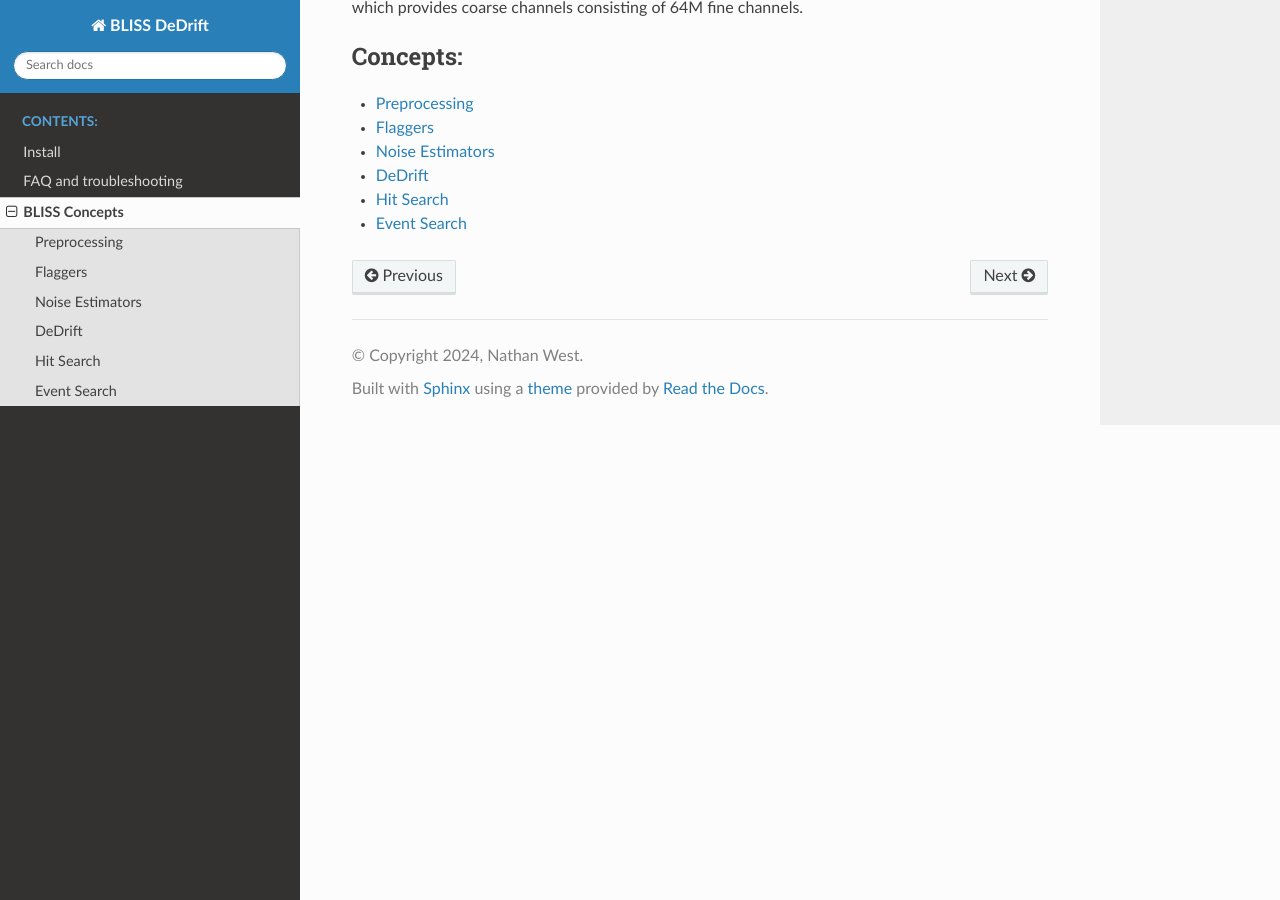
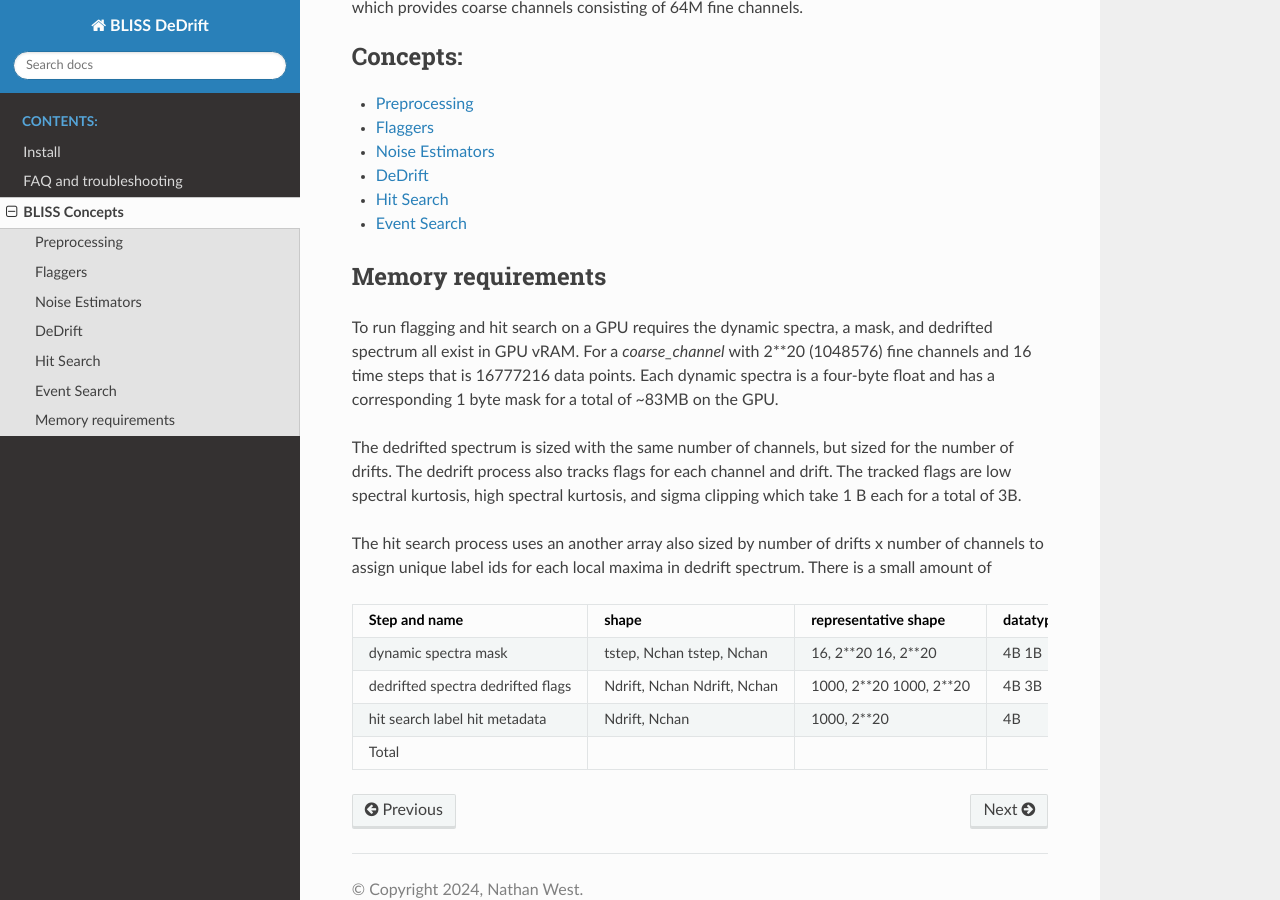
Before and after one commit to n-west/bliss, a Sphinx documentation site: the page built from docs/theory_of_operation.rst, in a window 1280 px wide and 900 px high, scrolled down 1277 px. Built offline with Sphinx 7.4.7 and the Read the Docs theme 3.1.0, drawn with Linux system fonts in a browser that asks for light colours.

Commit message:
fix sphinx build

```diff
--- a/docs/CMakeLists.txt
+++ b/docs/CMakeLists.txt
@@ -40,7 +40,7 @@ set(SPHINX_BUILD ${CMAKE_CURRENT_BINARY_DIR}/docs/sphinx)
 add_custom_target(Sphinx ALL
                     DEPENDS ${DOXYGEN_INDEX_FILE}
                     COMMAND
-                    ${SPHINX_EXECUTABLE} -b html
+                    ${SPHINX_BUILD_EXECUTABLE} -b html
                     -Dbreathe_projects.bliss=${DOXYGEN_OUTPUT_DIR}/xml
                     ${SPHINX_SOURCE} ${SPHINX_BUILD}
                     WORKING_DIRECTORY ${CMAKE_CURRENT_BINARY_DIR}
--- a/docs/conf.py
+++ b/docs/conf.py
@@ -50,6 +50,12 @@ exclude_patterns = ['_build', 'Thumbs.db', '.DS_Store']
 # https://www.sphinx-doc.org/en/master/usage/configuration.html#options-for-html-output
 
 #html_theme = 'alabaster'
-html_theme = 'sphinx_rtd_theme'
+# Check if we have the sphinx theme
+try:
+    import sphinx_rtd_theme
+    html_theme = 'sphinx_rtd_theme'
+except ImportError:
+    html_theme = 'default'
+
 html_static_path = ['_static']
 html_sidebars = { '**': ['globaltoc.html', 'relations.html', 'sourcelink.html', 'searchbox.html'] }
--- a/docs/theory_of_operation.rst
+++ b/docs/theory_of_operation.rst
@@ -35,3 +35,33 @@ Although ``coarse_channel``'s most often represent literal `coarse channels` whi
    dedrift
    hit_search
    event_search
+
+
+Memory requirements
+--------------------
+
+To run flagging and hit search on a GPU requires the dynamic spectra, a mask, and dedrifted spectrum all exist in GPU vRAM. For
+a `coarse_channel` with 2**20 (1048576) fine channels and 16 time steps that is 16777216 data points. Each dynamic spectra is a
+four-byte float and has a corresponding 1 byte mask for a total of ~83MB on the GPU.
+
+The dedrifted spectrum is sized with the same number of channels, but sized for the number of drifts. The dedrift process also tracks
+flags for each channel and drift. The tracked flags are low spectral kurtosis, high spectral kurtosis, and sigma clipping which take
+1 B each for a total of 3B.
+
+The hit search process uses an another array also sized by number of drifts x number of channels to assign unique label ids for each
+local maxima in dedrift spectrum. There is a small amount of
+
++------------------+---------------+----------------------+---------------+-----------------+
+| Step and name    | shape         | representative shape | datatype size | total size (MB) |
++==================+===============+======================+===============+=================+
+| dynamic spectra  | tstep, Nchan  | 16, 2**20            | 4B            | 67 MB           |
+| mask             | tstep, Nchan  | 16, 2**20            | 1B            | 16 MB           |
++------------------+---------------+----------------------+---------------+-----------------+
+| dedrifted spectra| Ndrift, Nchan | 1000, 2**20          | 4B            | 4194 MB         |
+| dedrifted flags  | Ndrift, Nchan | 1000, 2**20          | 3B            | 3145 MB         |
++------------------+---------------+----------------------+---------------+-----------------+
+| hit search label | Ndrift, Nchan | 1000, 2**20          | 4B            | 4194 MB         |
+| hit metadata     |               |                      |               |                 |
++------------------+---------------+----------------------+---------------+-----------------+
+| Total            |               |                      |               | 11616 MB        |
++------------------+---------------+----------------------+---------------+-----------------+
```
